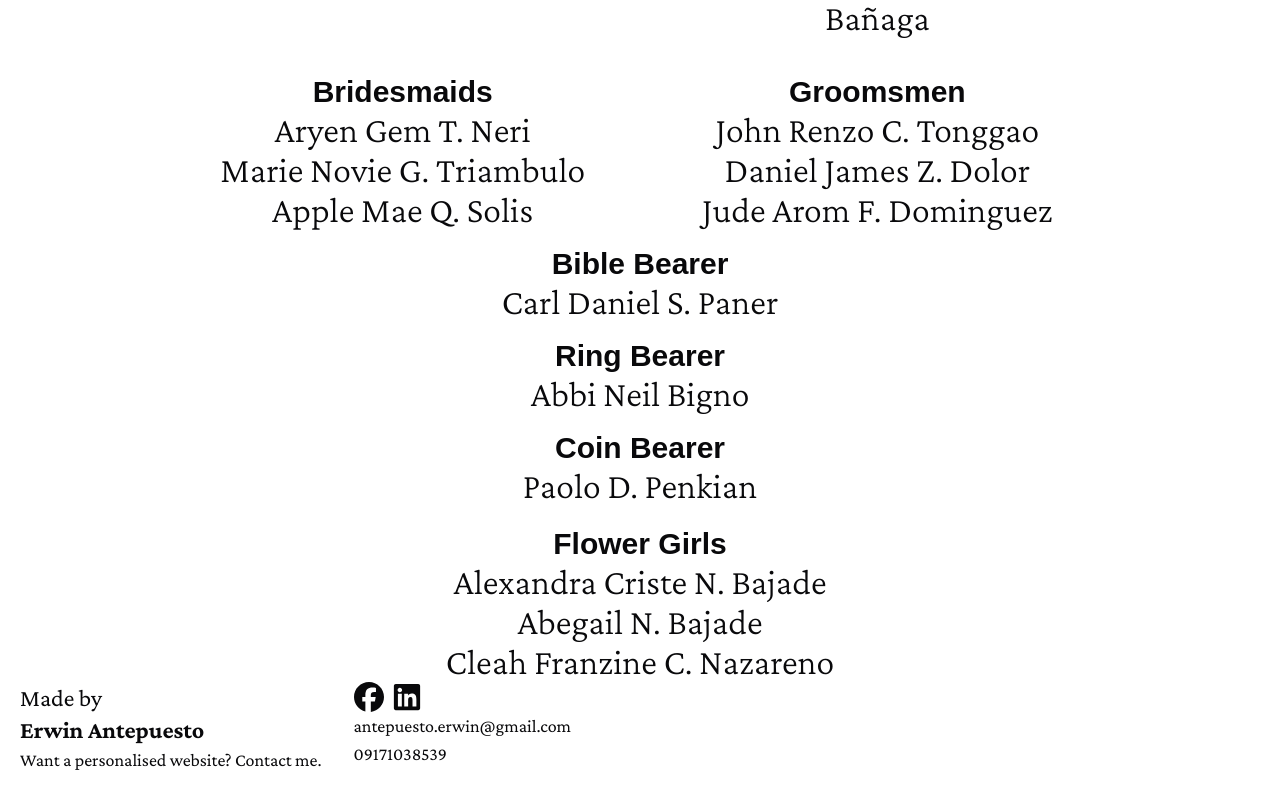
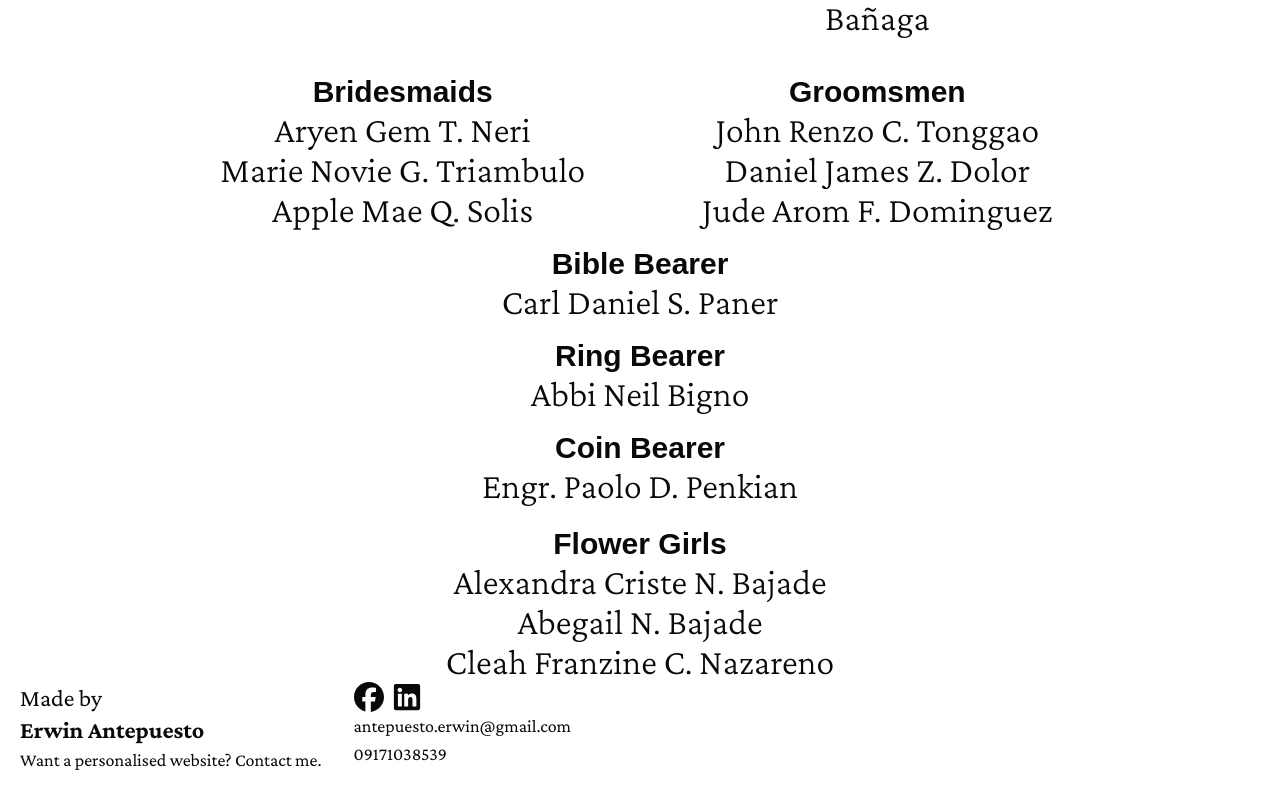
Before and after one commit to sciyon/Aubrey-Jose, a Next.js app: page /entourage in a window 1280 px wide. Shown: the part 1792-2586 px from the top of the page. Built offline with nearby package versions, Linux system fonts and the light colour scheme; a web font is replaced by a local one.

Commit message:
changed name

```diff
--- a/app/(root)/entourage/page.tsx
+++ b/app/(root)/entourage/page.tsx
@@ -106,7 +106,7 @@ const page = () => {
       <h1 className='lg:text-4xl text-lg font-crimson font-light'>Abbi Neil Bigno</h1>
 
       <h1 className={`${cormorant.className} lg:text-3xl text-lg pt-4 font-bold`}>Coin Bearer</h1>
-      <h1 className='lg:text-4xl text-lg font-crimson font-light'>Paolo D. Penkian</h1>
+      <h1 className='lg:text-4xl text-lg font-crimson font-light'>Engr. Paolo D. Penkian</h1>
 
       <h1 className={`${cormorant.className} lg:text-3xl text-lg pt-5 font-bold`}>Flower Girls</h1>
       <h1 className='lg:text-4xl text-lg font-crimson font-light'>Alexandra Criste N. Bajade</h1>
```
